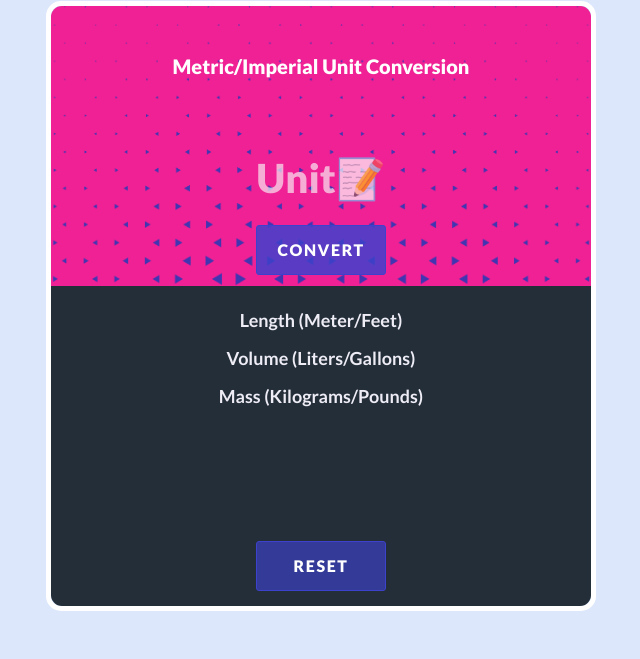
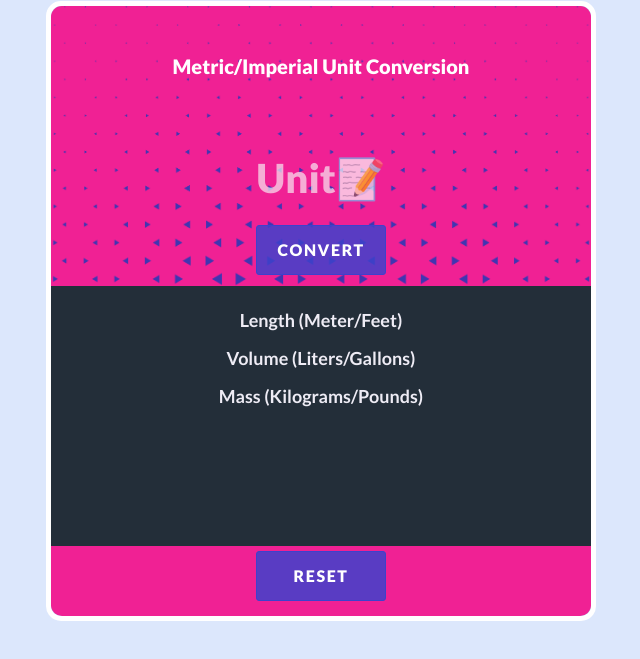
Before and after one commit to gabmartires/SoloProject-Unit-Converter, a plain HTML site: page index.html in a window 1280 px wide. Shown: the part 149-808 px from the top of the page, without its empty margins (319-959 px from the left). Drawn offline with nearby package versions, Linux system fonts and the light colour scheme.

Commit message:
CSS Update

```diff
--- a/index.css
+++ b/index.css
@@ -65,8 +65,8 @@ body {
 
 #bottom {
     width: 100%;
-    height: 50px;
-    background-color: #232E39;
+    height: 60px;
+    background-color:  rgba(240,33,148,1);
     border-radius: 0px 0px 11px 11px;
     padding-bottom: 10px;
 }
@@ -133,9 +133,9 @@ header {
     display: inline-flex;
     justify-content: center;
     align-items: right;
-    margin: -5px;
+    margin: 5px;
     color: #fff;
-    background-color:rgba(61, 66, 204, 0.644);
+    background-color:rgba(61, 66, 204, 0.838);
     font-weight: 800;
     padding: 16px 20px 16px 20px;
     border: 1px solid rgb(61, 66, 204);
@@ -148,3 +148,7 @@ header {
     color: #fff;
     background-color:rgb(61, 66, 204);
 }
+
+footer {
+    background-color:  rgba(240,33,148,1);
+}
```
